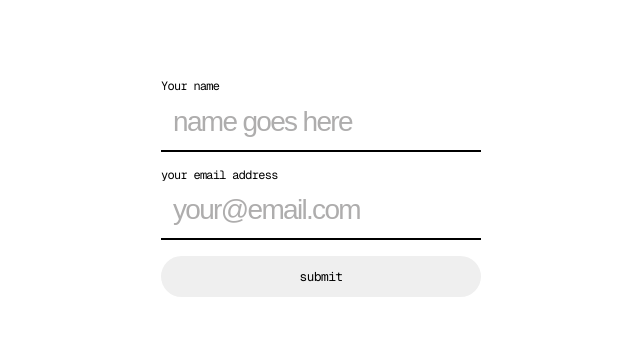
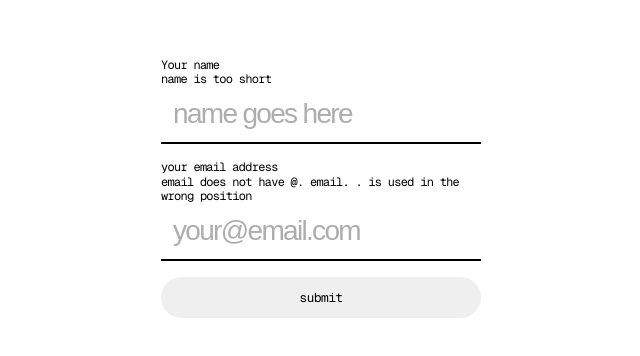
Before and after one commit to FrontendSuberu/fade-submit-form, a website built with Vite: page index.html in a window 1280 px wide. Shown: the part 212-568 px from the top of the page, without its empty margins (319-959 px from the left). Built offline with nearby package versions, Linux system fonts and the light colour scheme.

Commit message:
markup updated

```diff
--- a/index.html
+++ b/index.html
@@ -19,12 +19,14 @@
         <label class="form-label" to="fullName">
           <!-- full name -->
           <span class="mono">Your name</span>
+          <span class="mono">name is too short</span>
           <input id="fullName" class="form-field" placeholder="name goes here" type="text" required />
         </label>
 
         <!-- email -->
         <label class="form-label" to="email">
           <span class="mono">your email address</span>
+          <span class="mono">email does not have @. email. . is used in the wrong position</span>
           <input id="email" class="form-field" type="email" placeholder="your@email.com" required />
         </label>
 
```
